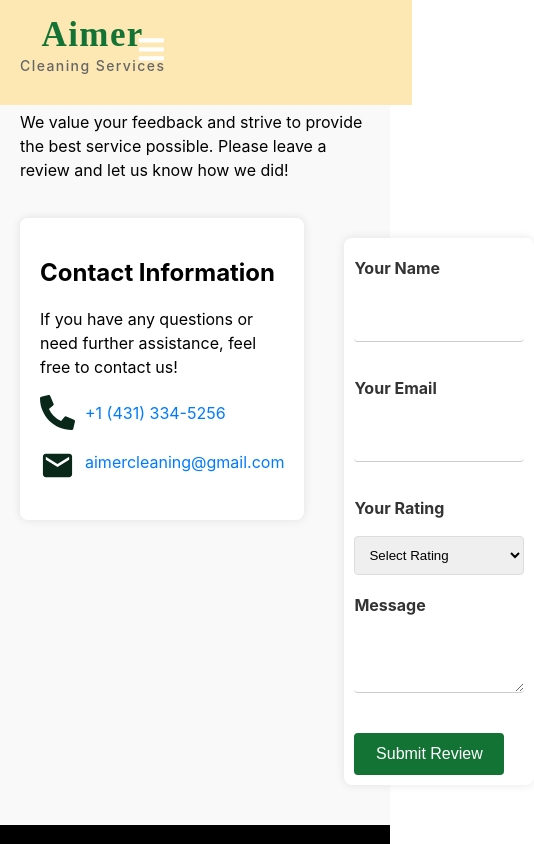
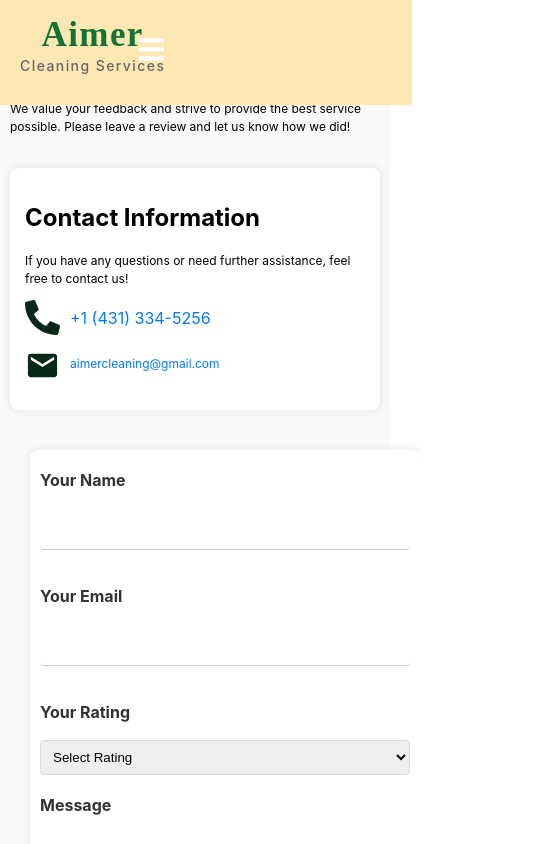
Before and after one commit to Celestineosas/ugos-project, a React (Create React App) app: page /review in a window 390 px wide. Shown: the top 844 px of the page, 534 px wide, since content can reach past the window. Built offline with nearby package versions, Linux system fonts and the light colour scheme.

Commit message:
Added file and Update files

```diff
--- a/src/components/FAQ/faq.css
+++ b/src/components/FAQ/faq.css
@@ -4,11 +4,13 @@
   align-items: center;
   min-height: 100vh;
   background-color: #f9f9f9;
-    padding-top: 2rem
+  padding-top: 2rem;
+  padding-left: 1rem;
+  padding-right: 1rem;
 }
 
 .faq-content {
-    width: 80%;
+  width: 100%;
   max-width: 800px;
   background: #fff;
   padding: 30px;
@@ -44,3 +46,32 @@
   font-size: 16px;
   line-height: 1.5;
 }
+
+/* Media Queries for Responsiveness */
+@media (max-width: 768px) {
+  .faq-content {
+    padding: 20px;
+  }
+
+  .selection-text, .selection-text1 {
+    font-size: 16px;
+  }
+
+  p {
+    font-size: 14px;
+  }
+}
+
+@media (max-width: 480px) {
+  .faq-content {
+    padding: 15px;
+  }
+
+  .selection-text, .selection-text1 {
+    font-size: 14px;
+  }
+
+  p {
+    font-size: 12px;
+  }
+}
--- a/src/components/Review/Review.css
+++ b/src/components/Review/Review.css
@@ -8,6 +8,7 @@
 
   .review-content {
     display: flex;
+    flex-direction: column;
     justify-content: space-between;
     align-items: flex-start;
     width: 100%;
@@ -17,7 +18,7 @@
 
   .review-card {
     flex: 1;
-    margin-right: 20px;
+    margin-bottom: 20px;
     background: #fff;
     padding: 20px;
     border-radius: 8px;
@@ -46,6 +47,7 @@
 
   .form-container {
     flex: 2;
+    width: 100%;
   }
 
   form {
@@ -104,3 +106,44 @@
     color: red;
     font-size: 12px;
   }
+
+  /* Media Queries for Responsiveness */
+  @media (max-width: 768px) {
+    .review-content {
+      flex-direction: column;
+    }
+
+    .review-card {
+      margin-right: 0;
+      margin-bottom: 20px;
+    }
+
+    .form-container {
+      width: 100%;
+    }
+  }
+
+  @media (max-width: 480px) {
+    .review-container {
+      padding: 10px;
+    }
+
+    .review-card {
+      padding: 15px;
+    }
+
+    form {
+      padding: 15px;
+    }
+
+    input,
+    select,
+    textarea {
+      padding: 8px;
+    }
+
+    button {
+      padding: 8px;
+      font-size: 14px;
+    }
+  }
```
Lines whose indentation alone changed are shown as unchanged.
